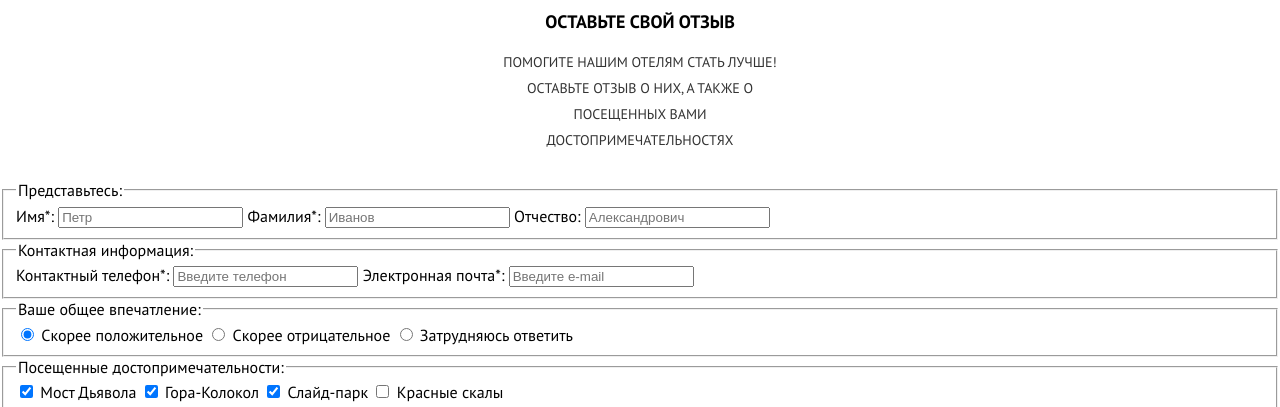
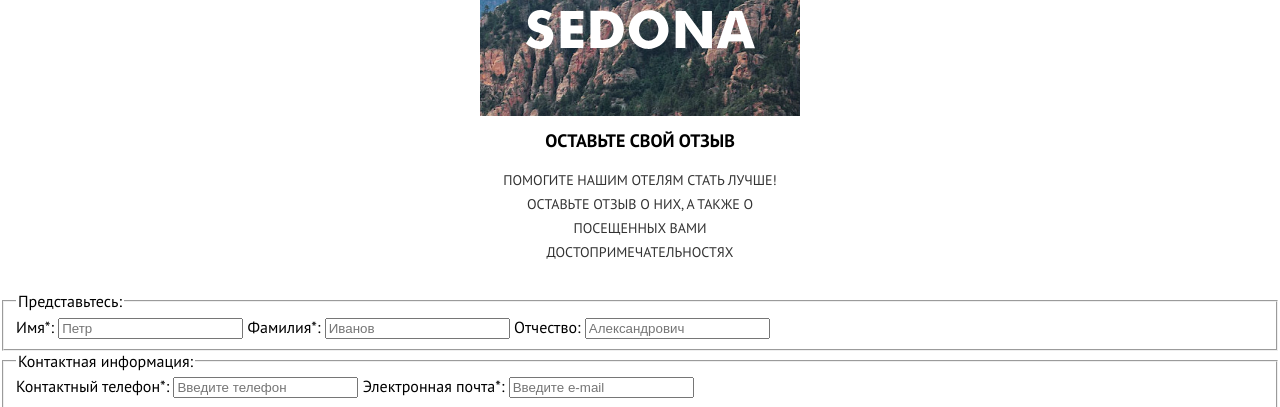
Before and after one commit to Hopperys/1628253-sedona-22, a website: page source/form.html in a window 1280 px wide. Shown: the part 342-749 px from the top of the page. Drawn offline with nearby package versions, Linux system fonts and the light colour scheme; files that its build step writes are made by us from their sources.

Commit message:
Сделал шапку страницы с формой

```diff
--- a/source/form.html
+++ b/source/form.html
@@ -7,11 +7,9 @@
   </head>
   <body class="page">
     <header class="page-header">
-      <div class="page-header__logo">
-        <a class="logo" href="index.html">
-          <img src="img/logotype-mobile.svg" width="102" height="84" alt="Логотип сайта Седона">
-        </a>
-      </div>
+      <a class="logo page-header__logo" href="index.html">
+        <img src="img/logotype-mobile.svg" width="102" height="84" alt="Логотип сайта Седона">
+      </a>
       <nav class="main-navbar">
         <button class="main-navbar__burger" aria-label="Показать меню" type="button"></button>
         <ul class="main-navbar__list">
@@ -30,7 +28,7 @@
         </ul>
       </nav>
       <div class="page-header__intro page-header__intro--form">
-        <img class="page-header__img" width="229" height="39" src="img/form-intro.svg" alt="Интро сайта Седона">
+        <img class="page-header__img page-header__img--form" width="229" height="39" src="img/form-intro.svg" alt="Интро сайта Седона">
       </div>
     </header>
     <main class="page-main">
--- a/source/sass/blocks/page-header.scss
+++ b/source/sass/blocks/page-header.scss
@@ -14,6 +14,10 @@
 .page-header__intro {
   background-image: url("../img/bg-mobile.jpg");
   background-repeat: no-repeat;
+
+  &--form {
+    background-position: bottom;
+  }
 }
 
 .page-header__img {
@@ -26,4 +30,9 @@
     width: 282px;
     height: 214px;
   }
+
+  &--form {
+    padding-top: 52px;
+    padding-bottom: 67px;
+  }
 }
--- a/source/sass/blocks/page-main.scss
+++ b/source/sass/blocks/page-main.scss
@@ -22,4 +22,8 @@
   font-size: 14px;
   color: $font-color-additional;
   margin-bottom: 27px;
+
+  &--form {
+    line-height: 24px;
+  }
 }
```
